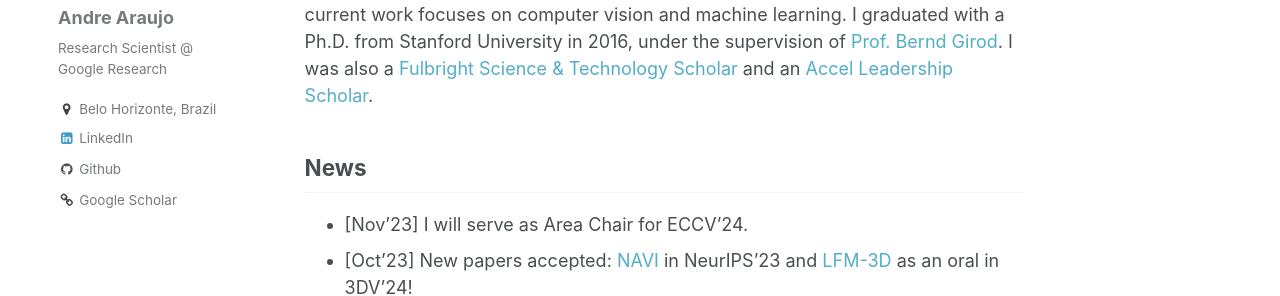
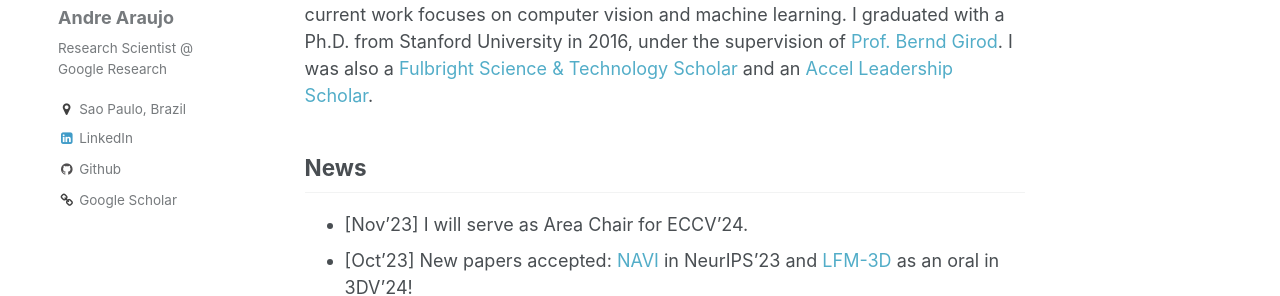
Before and after one commit to andrefaraujo/andrefaraujo.github.io, a Jekyll site: the page built from _pages/about.md, in a window 1280 px wide. Shown: the part 240-536 px from the top of the page. Built offline with Jekyll 4.4.1, drawn with Linux system fonts in a browser that asks for light colours.

Commit message:
location change

```diff
--- a/_config.yml
+++ b/_config.yml
@@ -80,7 +80,7 @@ author:
   name             : "Andre Araujo"
   avatar           : "Andre_Araujo.jpg"
   bio              : "Research Scientist @ Google Research"
-  location         : "Belo Horizonte, Brazil"
+  location         : "Sao Paulo, Brazil"
   employer         :
   googlescholar    : "http://scholar.google.com/citations?user=_ASUnDcAAAAJ&hl=en"
   email            :
```
